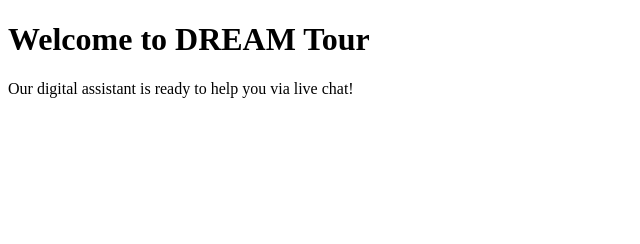
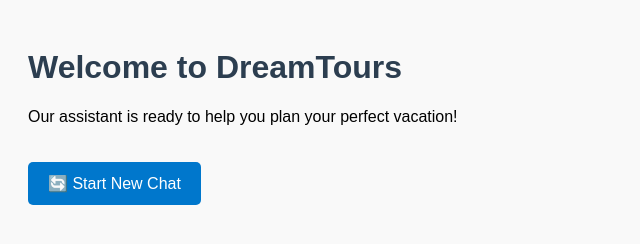
Before and after one commit to thenraj02/genesys-web-chat, a plain HTML site: page index.html in a window 1280 px wide. Shown: the whole page, without its empty margins (0-640 px from the left). Drawn offline with Linux system fonts and the light colour scheme.

Commit message:
Update index.html

```diff
--- a/index.html
+++ b/index.html
@@ -3,10 +3,39 @@
 <head>
   <meta charset="UTF-8">
   <title>DreamTour Bot</title>
+  <style>
+    body {
+      font-family: Arial, sans-serif;
+      background-color: #f9f9f9;
+      padding: 20px;
+    }
+    h1 {
+      color: #2c3e50;
+    }
+    button {
+      padding: 12px 20px;
+      background-color: #0077cc;
+      color: white;
+      border: none;
+      border-radius: 5px;
+      cursor: pointer;
+      font-size: 16px;
+      margin-top: 20px;
+    }
+    button:hover {
+      background-color: #005fa3;
+    }
+  </style>
 </head>
 <body>
-  <h1>Welcome to DREAM Tour</h1>
-  <p>Our digital assistant is ready to help you via live chat!</p>
+
+  <h1>Welcome to DreamTours</h1>
+  <p>Our assistant is ready to help you plan your perfect vacation!</p>
+
+  <!-- Reset Button -->
+  <button onclick="Genesys('command', 'Messenger.reset')">
+    🔄 Start New Chat
+  </button>
 
   <!-- Genesys Web Messenger Script -->
   <script type="text/javascript" charset="utf-8">
@@ -20,8 +49,16 @@
       ys = document.createElement('script'); ys.async = 1; ys.src = n; ys.charset = 'utf-8'; document.head.appendChild(ys);
     })(window, 'Genesys', 'https://apps.mypurecloud.de/genesys-bootstrap/genesys.min.js', {
       environment: 'prod-euc1',
-      deploymentId: '079ae441-6674-4fc2-9dbc-fc5591fd3d10'
+      deploymentId: '079ae441-6674-4fc2-9dbc-fc5591fd3d10'  <!-- Replace with your own if needed -->
     });
   </script>
+
+  <!-- Auto-reset chat on page load -->
+  <script>
+    window.onload = function () {
+      Genesys('command', 'Messenger.reset');
+    };
+  </script>
+
 </body>
 </html>
```
